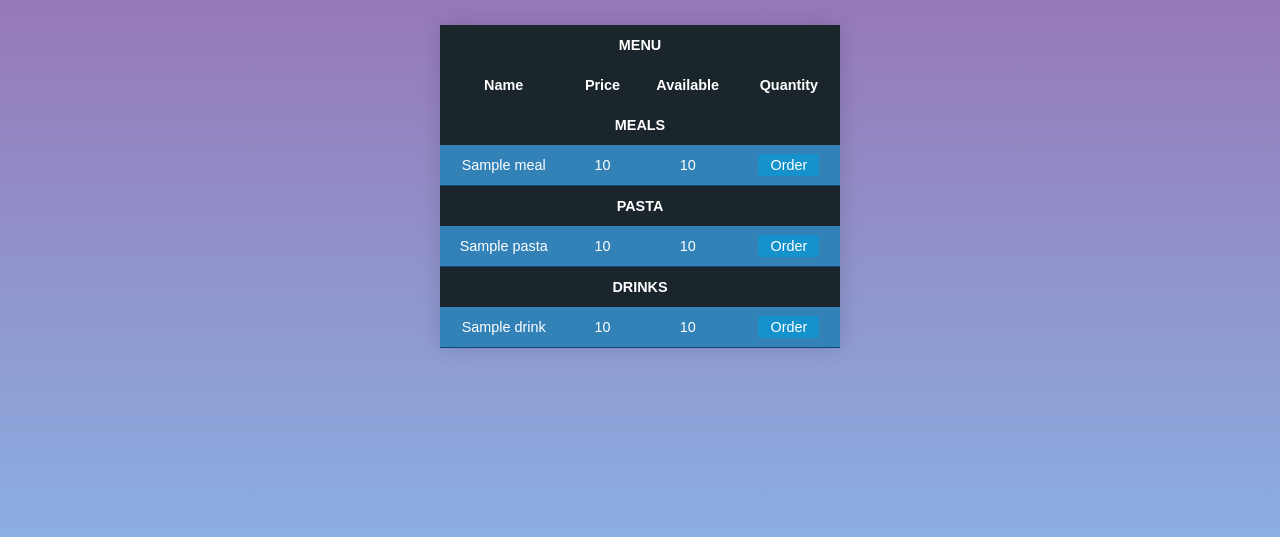
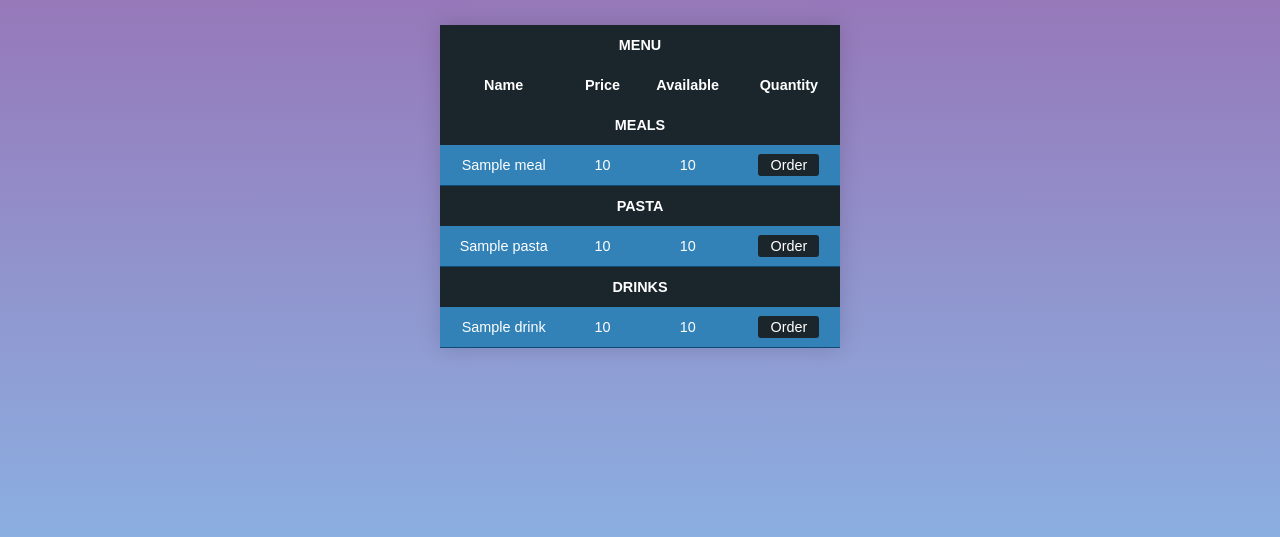
Before and after one commit to llauderes05/SchoolCafeteria, a PHP site: page /costumer.php in a window 1280 px wide. Shown: the top 537 px of the page. Run offline with PHP 8.4, Linux system fonts and the light colour scheme; tables that the repository leaves empty or names only in its code hold one stand-in row (values such as "Sample post").

Commit message:
LLauderes

```diff
--- a/style/costumer.css
+++ b/style/costumer.css
@@ -47,7 +47,7 @@
 }
 a{
     text-align: center;
-    background-color: rgb(21, 146, 204);
+    background-color: #1B262C;
     border: none;
     border-radius: 3px;
     color: white;
```
